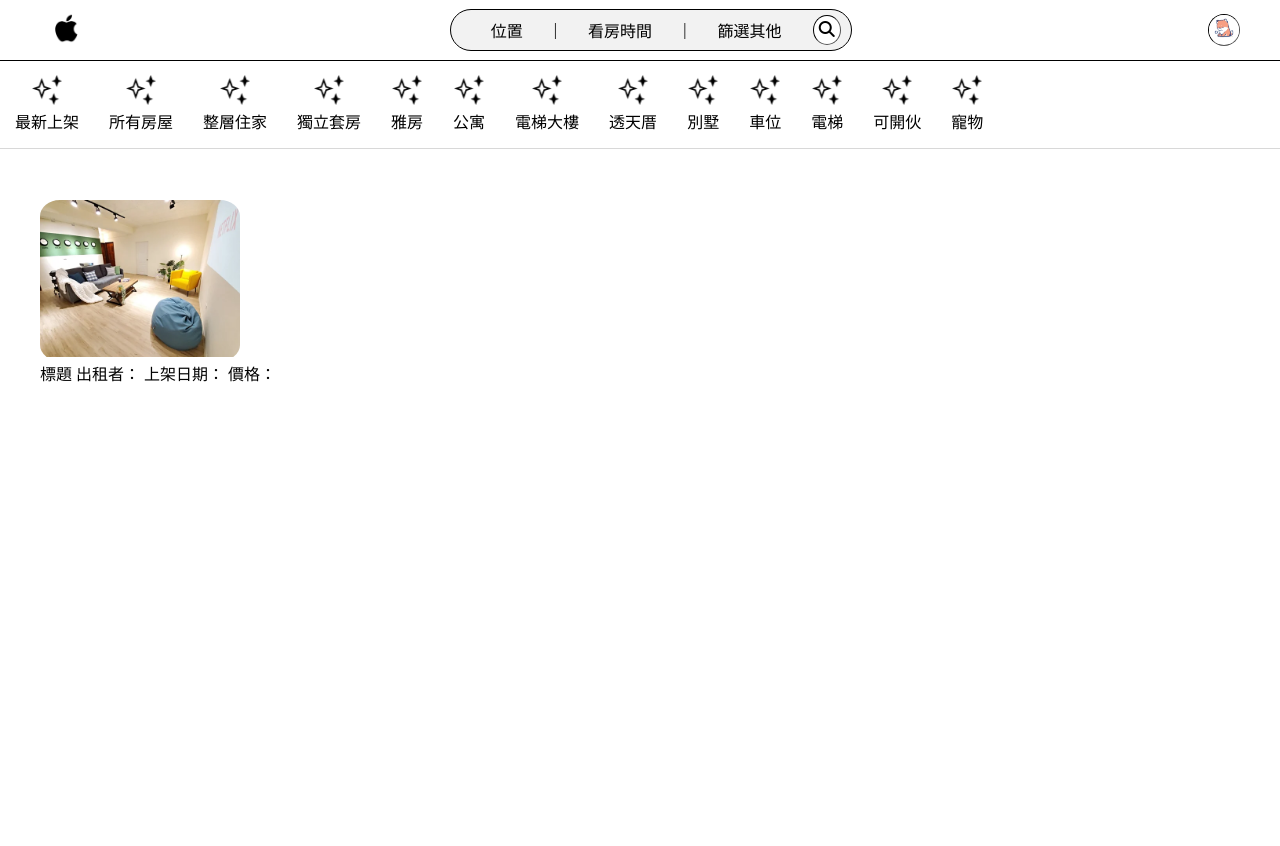
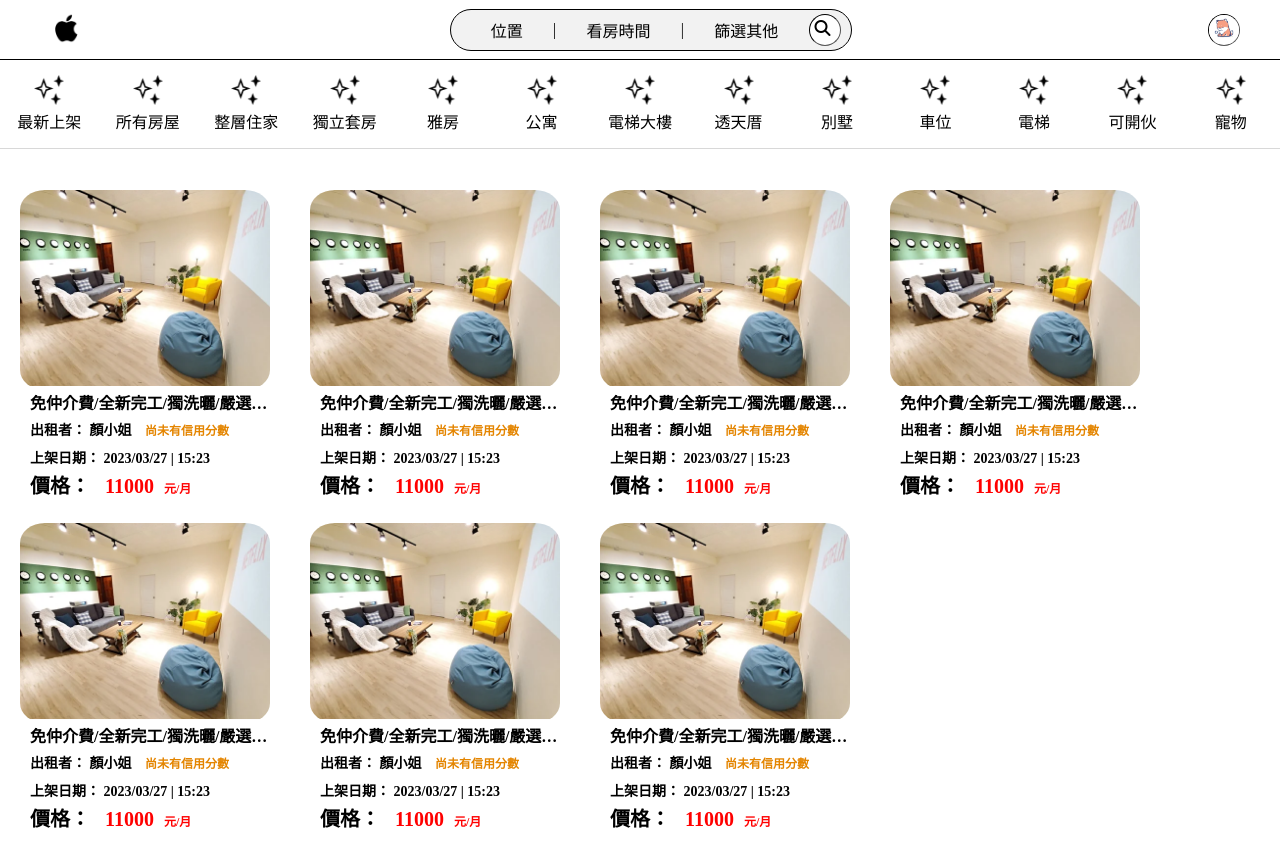
Before and after one commit to lazycat0830/HomeFinder, a plain HTML site: page index.html in a window 1280 px wide. Before the commit the page ends 800 px from the top, so only its background shows below. Drawn offline with Linux system fonts and the light colour scheme.

Commit message:
content1

```diff
--- a/css/style.css
+++ b/css/style.css
@@ -1,21 +1,23 @@
 *{
     padding: 0px;
     margin: 0px;
+    font-family: 'Microsoft JhengHei' ;
 }
 
 header{
     flex-direction: column;
     width: 100%;
-    height:60px;
+    height:59px;
     position: fixed;
     background-color: #fff;
-    border-bottom:1px #000 solid ;
 }
 
 #header_in{
+    padding: auto 60px;
     margin: auto 40px;
     align-items: center;
     height: 100%;
+
 }
 
 .flexbetween{
@@ -47,6 +49,8 @@ header{
 }
 
 .icon_modeling{
+    width: 20px;
+    height: 20px;
     background-color: #fff;
     padding: 5px;
     border-radius: 100%;
@@ -62,27 +66,32 @@ header{
 }
 
 #content{
-    padding-top:200px;
+    padding-top:180px;
     width: 100%;
 }
 
 #divnav ul a{
+    width: 100px;
     text-decoration: none;
     color: #000;
+    text-align: center;
 }
 #divnav ul{
     list-style: none;
+}
+
+#divnav{
+    border-top:1px #000 solid ;
     border-bottom:1px #d8d8d8 inset ;
-}
-#divnav{
+    background-color: #fff;
     width: 100%;
     overflow-x:scroll;
     position: fixed;
 }
 
 .navbtn{
+    padding: 5px;
     margin:10px;
-    padding: 5px;
     text-align: center;
     background-color: #fff;
 }
@@ -104,21 +113,49 @@ header{
     flex-direction: column;
 }
 .Housing_Profile{
-    margin: 0px 40px;
-
+    padding: 10px 20px ;
+    width: 250px;
 }
 
 .Houseimg{
-    width: 200px;
+    width: 100%;
     border-radius: 10%;
     overflow: hidden;
 }
 
-.Housetext{
-
-}
 
 #content_in{
     display: flex;
     flex-wrap: wrap;
+    justify-content: left;
 }
+
+.text1{
+    width: 250px;
+    font-weight: bolder;
+    overflow: hidden;
+    white-space: nowrap;
+    text-overflow: ellipsis;
+}
+
+.text2{
+    font-weight: bolder;
+    font-size: 14px;
+    text-align: justify;
+
+}
+
+.text3{
+    font-weight: bolder;
+    font-size: 14px;
+}
+
+.text4{
+    font-weight: bolder;
+    font-size:20px;
+}
+
+.Housing_Profile span{
+    line-height: 1.7rem;
+    margin-left:10px;
+}
--- a/index.html
+++ b/index.html
@@ -140,13 +140,53 @@
     <div id="content">
         <div id="content_in">
             <div class="Housing_Profile flexcolumn">
-                <div class="Houseimg"><img width="200px" src="/image/1.webp"></div>
-                <div class="Housetext">
-                    <span>標題</span>
-                    <span>出租者：</span>
-                    <span>上架日期：</span>
-                    <span>價格：</span>
-                </div>
+                <a href="#"><div class="Houseimg"><img width="250px" src="/image/1.webp"></div></a>
+                <span class="text1">免仲介費/全新完工/獨洗曬/嚴選房客</span>
+                <span class="text2">出租者： 顏小姐 <span style="color: #e48500;font-size: 12px;font-weight: bolder;">尚未有信用分數</span></span>
+                <span class="text3">上架日期： 2023/03/27 | 15:23</span>
+                <span class="text4">價格： <span style="color: #ff0000;font-weight: bolder;">11000<span style="font-size: 12px;font-weight: bolder;">元/月</span></span></span>
+            </div>
+            <div class="Housing_Profile flexcolumn">
+                <a href="#"><div class="Houseimg"><img width="250px" src="/image/1.webp"></div></a>
+                <span class="text1">免仲介費/全新完工/獨洗曬/嚴選房客</span>
+                <span class="text2">出租者： 顏小姐 <span style="color: #e48500;font-size: 12px;font-weight: bolder;">尚未有信用分數</span></span>
+                <span class="text3">上架日期： 2023/03/27 | 15:23</span>
+                <span class="text4">價格： <span style="color: #ff0000;font-weight: bolder;">11000<span style="font-size: 12px;font-weight: bolder;">元/月</span></span></span>
+            </div>
+            <div class="Housing_Profile flexcolumn">
+                <a href="#"><div class="Houseimg"><img width="250px" src="/image/1.webp"></div></a>
+                <span class="text1">免仲介費/全新完工/獨洗曬/嚴選房客</span>
+                <span class="text2">出租者： 顏小姐 <span style="color: #e48500;font-size: 12px;font-weight: bolder;">尚未有信用分數</span></span>
+                <span class="text3">上架日期： 2023/03/27 | 15:23</span>
+                <span class="text4">價格： <span style="color: #ff0000;font-weight: bolder;">11000<span style="font-size: 12px;font-weight: bolder;">元/月</span></span></span>
+            </div>
+            <div class="Housing_Profile flexcolumn">
+                <a href="#"><div class="Houseimg"><img width="250px" src="/image/1.webp"></div></a>
+                <span class="text1">免仲介費/全新完工/獨洗曬/嚴選房客</span>
+                <span class="text2">出租者： 顏小姐 <span style="color: #e48500;font-size: 12px;font-weight: bolder;">尚未有信用分數</span></span>
+                <span class="text3">上架日期： 2023/03/27 | 15:23</span>
+                <span class="text4">價格： <span style="color: #ff0000;font-weight: bolder;">11000<span style="font-size: 12px;font-weight: bolder;">元/月</span></span></span>
+            </div>
+            <div class="Housing_Profile flexcolumn">
+                <a href="#"><div class="Houseimg"><img width="250px" src="/image/1.webp"></div></a>
+                <span class="text1">免仲介費/全新完工/獨洗曬/嚴選房客</span>
+                <span class="text2">出租者： 顏小姐 <span style="color: #e48500;font-size: 12px;font-weight: bolder;">尚未有信用分數</span></span>
+                <span class="text3">上架日期： 2023/03/27 | 15:23</span>
+                <span class="text4">價格： <span style="color: #ff0000;font-weight: bolder;">11000<span style="font-size: 12px;font-weight: bolder;">元/月</span></span></span>
+            </div>
+            <div class="Housing_Profile flexcolumn">
+                <a href="#"><div class="Houseimg"><img width="250px" src="/image/1.webp"></div></a>
+                <span class="text1">免仲介費/全新完工/獨洗曬/嚴選房客</span>
+                <span class="text2">出租者： 顏小姐 <span style="color: #e48500;font-size: 12px;font-weight: bolder;">尚未有信用分數</span></span>
+                <span class="text3">上架日期： 2023/03/27 | 15:23</span>
+                <span class="text4">價格： <span style="color: #ff0000;font-weight: bolder;">11000<span style="font-size: 12px;font-weight: bolder;">元/月</span></span></span>
+            </div>
+            <div class="Housing_Profile flexcolumn">
+                <a href="#"><div class="Houseimg"><img width="250px" src="/image/1.webp"></div></a>
+                <span class="text1">免仲介費/全新完工/獨洗曬/嚴選房客</span>
+                <span class="text2">出租者： 顏小姐 <span style="color: #e48500;font-size: 12px;font-weight: bolder;">尚未有信用分數</span></span>
+                <span class="text3">上架日期： 2023/03/27 | 15:23</span>
+                <span class="text4">價格： <span style="color: #ff0000;font-weight: bolder;">11000<span style="font-size: 12px;font-weight: bolder;">元/月</span></span></span>
             </div>
 
         </div>
```
